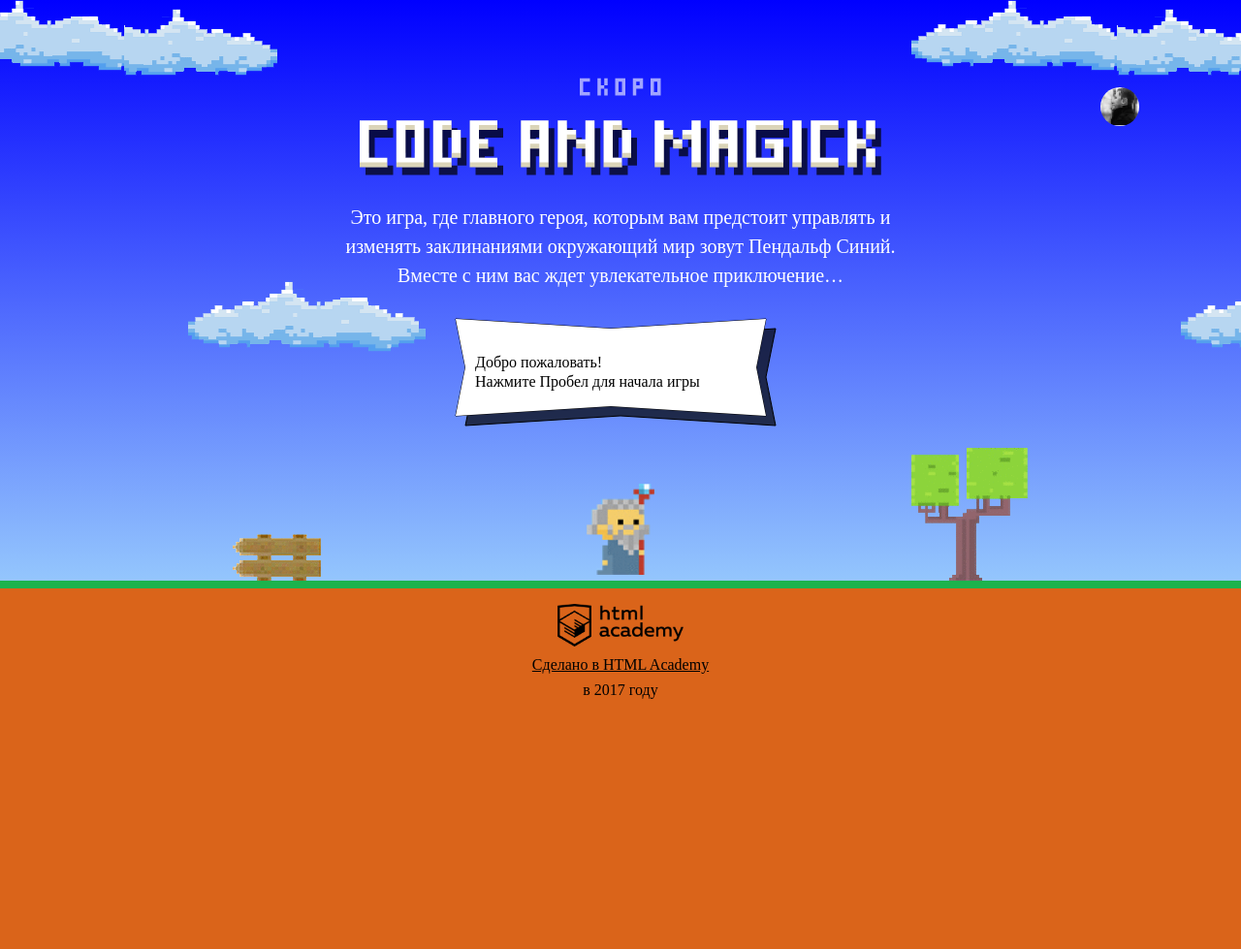
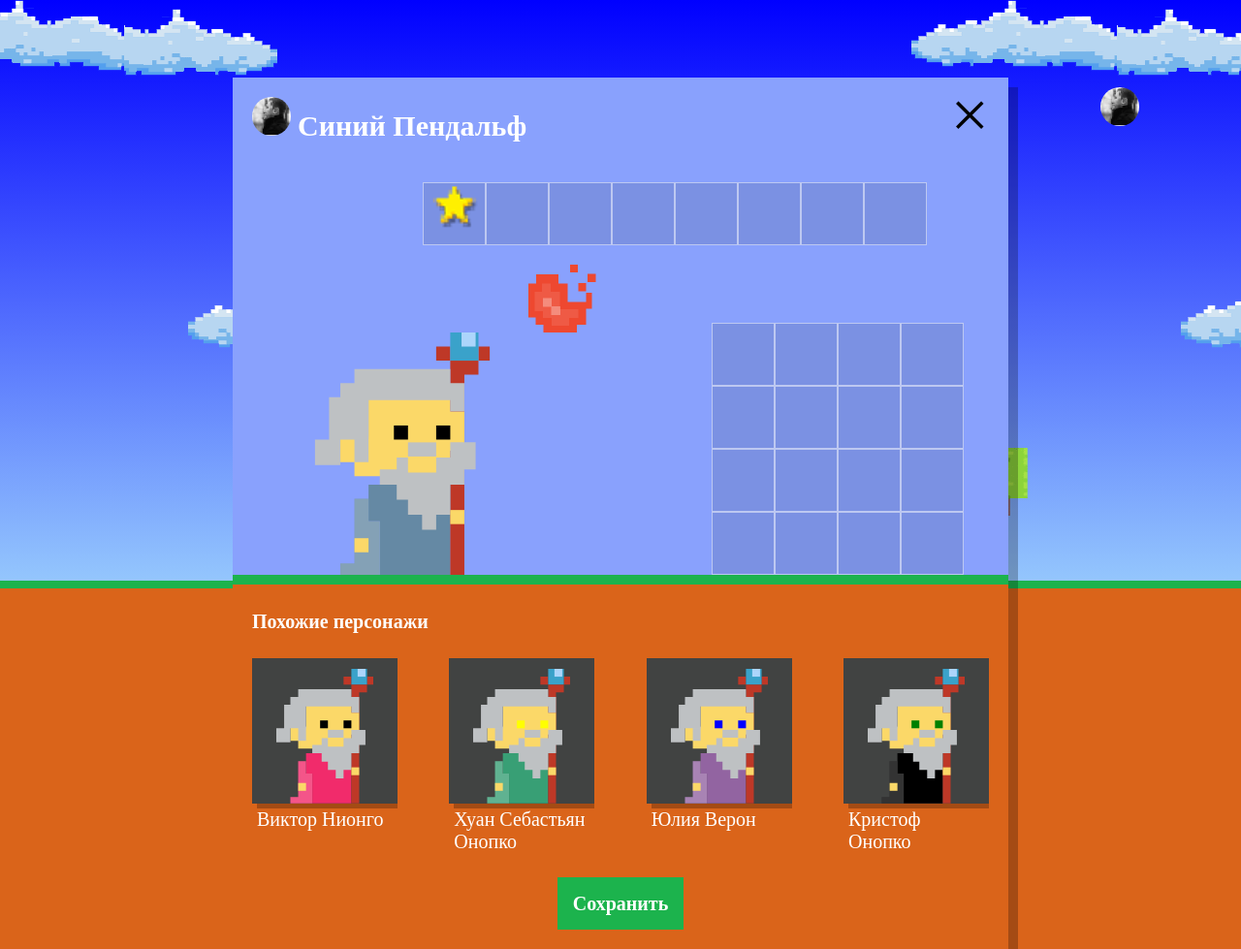
Before and after one commit to alexandraleo/45442-code-and-magick, a website: page index.html in a window 1280 px wide. Shown: the whole page at 97% size. Before the commit the page ends 800 px from the top, so only its background shows below. Drawn offline with Linux system fonts and the light colour scheme; a web font is replaced by a local one.

Commit message:
Очень похожие волшебники

```diff
--- a/index.html
+++ b/index.html
@@ -199,6 +199,7 @@
 
 </script>
 <script src="js/stat.js"></script>
+<script src="js/setup.js"></script>
 <script src="js/game.js"></script>
 
 </body>
--- /dev/null
+++ b/js/setup.js
@@ -0,0 +1,75 @@
+'use strict';
+var NAMES = [
+  'Иван',
+  'Хуан Себастьян',
+  'Мария',
+  'Кристоф',
+  'Виктор',
+  'Юлия',
+  'Люпита',
+  'Вашингтон'
+];
+var SURNAMES = [
+  'да Марья',
+  'Верон',
+  'Мирабелла',
+  'Вальц',
+  'Онопко',
+  'Топольницкая',
+  'Нионго',
+  'Ирвинг'
+];
+var COAT_COLOR = [
+  'rgb(101, 137, 164)',
+  'rgb(241, 43, 107)',
+  'rgb(146, 100, 161)',
+  'rgb(56, 159, 117)',
+  'rgb(215, 210, 55)',
+  'rgb(0, 0, 0)'
+];
+var EYES_COLOR = [
+  'black',
+  'red',
+  'blue',
+  'yellow',
+  'green'
+];
+// Показываем окно
+var setupWindow = document.querySelector('.setup');
+setupWindow.classList.remove('hidden');
+// Все похожие волшебники
+var similarWizardBlock = setupWindow.querySelector('.setup-similar-list');
+// Шаблон для волшебника
+var wizardTemplate = document.querySelector('#similar-wizard-template').content.querySelector('.setup-similar-item');
+var fragment = document.createDocumentFragment();
+var similarWizardsQuantity = 4;
+
+var getRandom = function (array) {
+  return array[Math.floor(Math.random() * array.length)];
+};
+var fullNames = NAMES.map(function () {
+  return getRandom(NAMES) + ' ' + getRandom(SURNAMES);
+});
+var SimilarWizard = function (index) {
+  this.name = fullNames[index];
+  this.coatColor = getRandom(COAT_COLOR);
+  this.eyesColor = getRandom(EYES_COLOR);
+};
+var placeSimilarWizard = function (wizard) {
+  var oneSimilarWizard = wizardTemplate.cloneNode(true);
+
+  oneSimilarWizard.querySelector('.setup-similar-label').textContent = wizard.name;
+  oneSimilarWizard.querySelector('.wizard-coat').style.fill = wizard.coatColor;
+  oneSimilarWizard.querySelector('.wizard-eyes').style.fill = wizard.eyesColor;
+
+  return oneSimilarWizard;
+};
+
+for (var i = 0; i < similarWizardsQuantity; i++) {
+  var randomWizards = [];
+  randomWizards[i] = new SimilarWizard(i);
+  fragment.appendChild(placeSimilarWizard(randomWizards[i]));
+}
+
+similarWizardBlock.appendChild(fragment);
+setupWindow.querySelector('.setup-similar').classList.remove('hidden');
```
